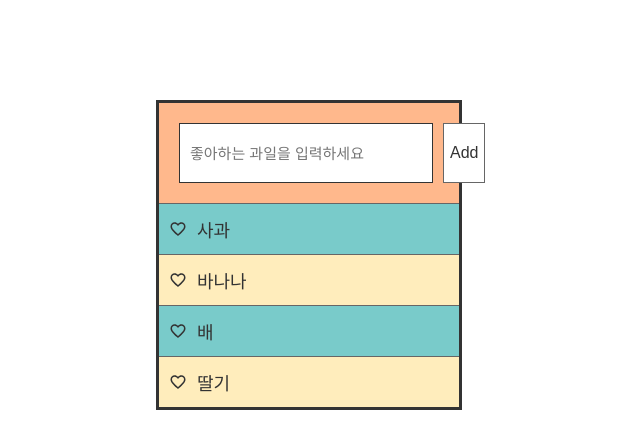
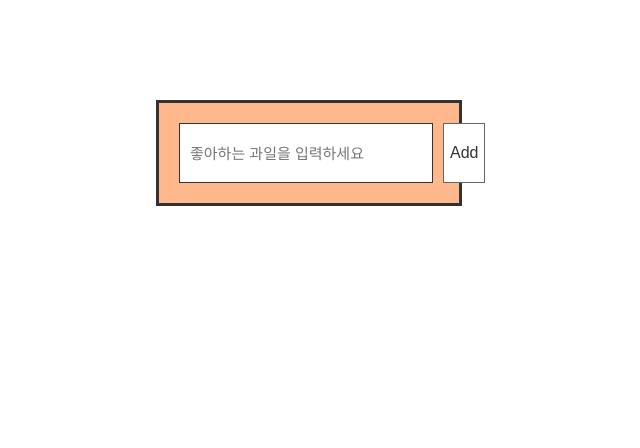
Before and after one commit to eunjae103/checkbox, a React (Create React App) app: page / in a window 1280 px wide. Shown: the top 448 px of the page, without its empty margins (331-971 px from the left). Built offline with nearby package versions, Linux system fonts and the light colour scheme.

Commit message:
기본값숨기기

```diff
--- a/src/CheckBox.js
+++ b/src/CheckBox.js
@@ -4,10 +4,10 @@ import { MdFavoriteBorder, MdFavorite } from "react-icons/md";
 
 const CheckBox = () => {
   const [fruits, setFruits] = useState([
-    { id: 1, text: "사과", active: false },
-    { id: 2, text: "바나나", active: false },
-    { id: 3, text: "배", active: false },
-    { id: 4, text: "딸기", active: false },
+    // { id: 1, text: "사과", active: false },
+    // { id: 2, text: "바나나", active: false },
+    // { id: 3, text: "배", active: false },
+    // { id: 4, text: "딸기", active: false },
   ]);
   const onToggle = (id) => {
     setFruits(
@@ -22,11 +22,11 @@ const CheckBox = () => {
     setValue(e.target.value);
   }, []);
 
-  const nextId = useRef(5);
+  const nextId = useRef(1);
   const onInsert = useCallback(
     (text) => {
-      const item = { id: nextId.current, text, active: false };
-      setFruits(fruits.concat(item));
+      const add = { id: nextId.current, text, active: false };
+      setFruits(fruits.concat(add));
       nextId.current += 1;
     },
     [fruits]
```
Also changed, not shown: src/CheckBoxPage.js (deleted, +0 -8 lines).
